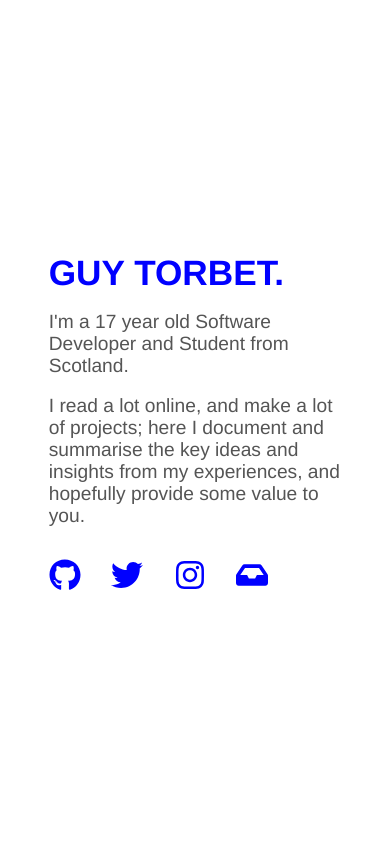
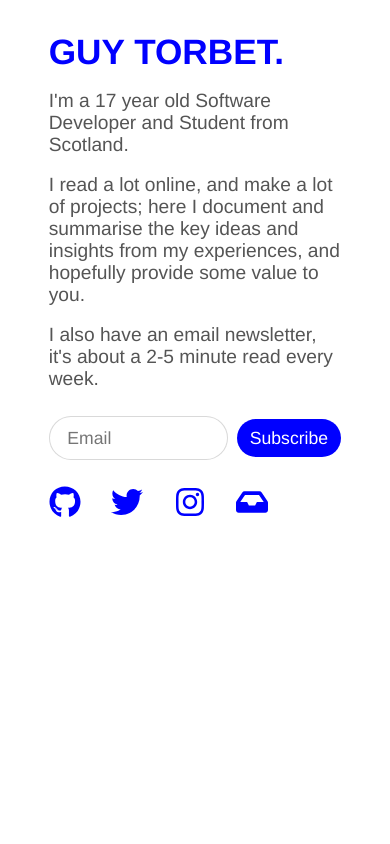
Before and after one commit to Torbet/Portfolio, a Next.js app: page / in a window 390 px wide. Shown: the top 844 px of the page. Built offline with nearby package versions, Linux system fonts and the light colour scheme.

Commit message:
email newsletter

```diff
--- a/components/mail.jsx
+++ b/components/mail.jsx
@@ -0,0 +1,12 @@
+import styles from '../styles/mail.module.css'
+
+export default function Mail() {
+
+    return (
+        <form action="https://static.mailerlite.com/webforms/submit/t4d6z1" data-code="t4d6z1" method="post" target="_blank" id={styles.container}>
+            <input aria-label="email" aria-required="true" type="email" className="form-control" data-inputmask name="fields[email]" placeholder="Email" autoComplete="email" id={styles.input} />
+            <input type="hidden" name="ml-submit" defaultValue={1} />
+            <button type="submit" className="primary" id={styles.button}>Subscribe</button>
+        </form>
+    );
+}
--- a/layouts/default.jsx
+++ b/layouts/default.jsx
@@ -4,6 +4,7 @@ import Link from 'next/link'
 import styles from '../styles/default.module.css'
 
 import NavBar from '../components/navbar'
+import Mail from '../components/mail'
 
 import { FaGithub, FaTwitter, FaInstagram, FaInbox, FaChevronDown } from "react-icons/fa"
 
@@ -22,7 +23,9 @@ export default function Default(props) {
                     <div id={styles.about}>
                         <h1 id={styles.title}>GUY TORBET.</h1><br />
                         <p className={styles.subHeading}>I'm a 17 year old Software Developer and Student from Scotland.</p><br/>
-                        <p className={styles.subHeading}>I read a lot online, and make a lot of projects; here I document and summarise the key ideas and insights from my experiences, and hopefully provide some value to you.</p>
+                        <p className={styles.subHeading}>I read a lot online, and make a lot of projects; here I document and summarise the key ideas and insights from my experiences, and hopefully provide some value to you.</p><br/>
+                        <p className={styles.subHeading}>I also have an email newsletter, it's about a 2-5 minute read every week.</p>
+                        <Mail/>
                         <div id={styles.links}>
                             <Link href="https://github.com/torbet"><FaGithub className={styles.icon} /></Link>
                             <Link href="https://twitter.com/"><FaTwitter className={styles.icon} /></Link>
--- a/styles/default.module.css
+++ b/styles/default.module.css
@@ -61,11 +61,12 @@
     #left {
         width: 100vw;
         position: relative;
+        align-items: baseline;
 
         border-bottom: 1px solid rgba(0, 0, 0, 0.1);
     }
     #about {
-        margin: auto;
+        margin: 2em auto;
     }
     #right {
         width: 100vw;
--- /dev/null
+++ b/styles/mail.module.css
@@ -0,0 +1,42 @@
+#container {
+    width: 75%;
+    max-width: 540px;
+    height: 2em;
+    display: flex;
+    justify-content: space-around;
+    align-items: center;
+    margin: 2em 0;
+}
+#input {
+    width: 80%;
+    padding: 0.3em 1em;
+    height: 1.75em;
+    outline: none;
+    box-shadow: none;
+    border: 1px solid rgba(0, 0, 0, 0.15);
+    border-radius: 2em;
+    font-size: 1.1em;
+    margin-right: 0.5em;
+    appearance: none;
+}
+
+
+#button {
+    cursor: pointer;
+    font-size: 1.1em;
+    padding: 0.5em 0.75em;
+    border-radius: 2em;
+    border: none;
+    color: #FFF;
+    font-weight: 450;
+    background-color: #0000FF;
+}
+#button:hover {
+    opacity: 0.75;
+}
+
+@media only screen and (max-width: 740px) {
+    #container {
+        width: 100%;
+    }
+}
```
Also changed, not shown: pages/thanks.jsx (added, +12 -0 lines), styles/thanks.module.css (added, +14 -0 lines).
